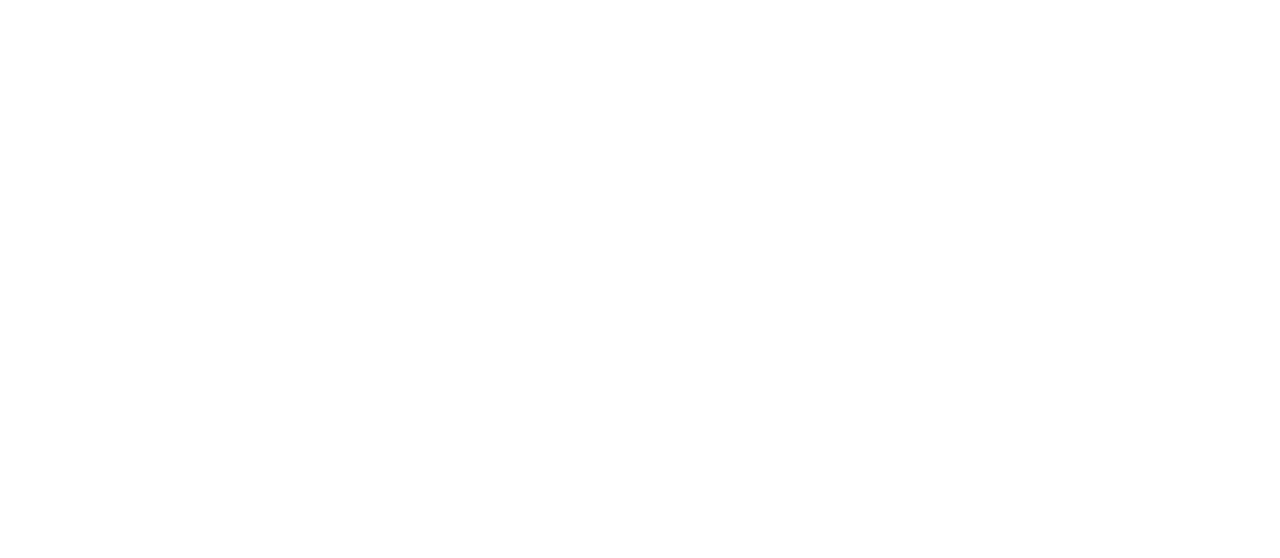
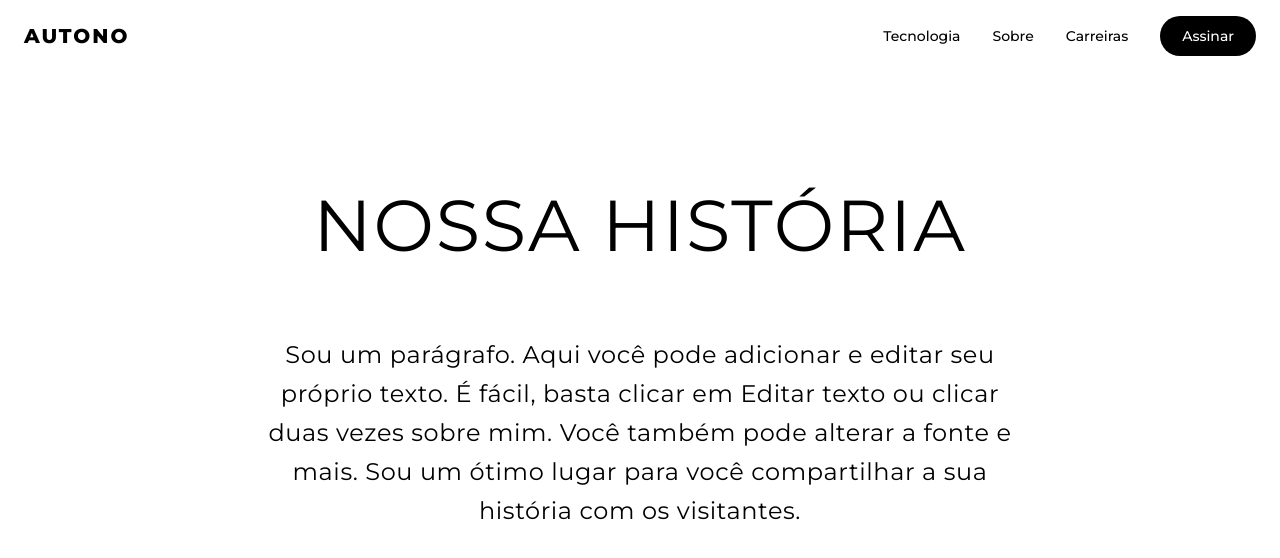
Before and after one commit to kleber-goncalves/autono, a React (Vite) app: page /sobre in a window 1280 px wide. Before the commit this address had no page. Shown: the top 558 px of the page. Built offline with nearby package versions, Linux system fonts and the light colour scheme.

Commit message:
termino feat intro

```diff
--- a/src/App.jsx
+++ b/src/App.jsx
@@ -2,6 +2,7 @@
 import "./App.css";
 import Autono from "./pages/page1/autono";
 import Tecnologia from "./pages/page2-tec/Tecnologia";
+import Sobre from "./pages/page3-sobre/Sobre";
 
 
 function App() {
@@ -9,7 +10,8 @@
         <BrowserRouter>
             <Routes>
                 <Route path="/" element={<Autono />} />
-                <Route path="/tecnologia" element={<Tecnologia/>} />
+                <Route path="/tecnologia" element={<Tecnologia />} />
+                <Route path="/sobre" element={<Sobre />} />
             </Routes>
         </BrowserRouter>
     );
--- a/src/components/Intro_cmp.jsx
+++ b/src/components/Intro_cmp.jsx
@@ -16,7 +16,7 @@
     const baseTitle = "text-6xl max-w-3xl leading-snug tracking-wide text-black text-center";
 
     const baseText =
-        "text-black text-2xl leading-relaxed max-w-2xl text-center";
+        "text-black text-2xl leading-relaxed tracking-wide max-w-2xl text-center";
 
     return (
         <div className={`${baseClass} ${className}`} {...props}>
--- a/src/components/Nav.jsx
+++ b/src/components/Nav.jsx
@@ -95,10 +95,10 @@
                     <LinkItem href="/tecnologia" isScrolled={isScrolled}>
                         Tecnologia
                     </LinkItem>
-                    <LinkItem href="/about" isScrolled={isScrolled}>
+                    <LinkItem href="/sobre" isScrolled={isScrolled}>
                         Sobre
                     </LinkItem>
-                    <LinkItem href="/contact" isScrolled={isScrolled}>
+                    <LinkItem href="/carreiras" isScrolled={isScrolled}>
                         Carreiras
                     </LinkItem>
 
--- /dev/null
+++ b/src/pages/page3-sobre/Sobre.jsx
@@ -0,0 +1,13 @@
+import Nav from "../../components/Nav";
+import Intro from "../page3-sobre/layout/Intro";
+
+function Sobre() {
+    return (
+        <>
+            <Nav />
+            <Intro/>
+        </>
+    )
+}
+
+export default Sobre
--- /dev/null
+++ b/src/pages/page3-sobre/layout/Intro.jsx
@@ -0,0 +1,17 @@
+import Intro_cmp from "../../../components/Intro_cmp";
+
+function Intro() {
+    return (
+        <section className="max-w-8xl mx-auto px-6 lg:px-9 py-24 flex flex-col items-center ">
+            <Intro_cmp
+                className="gap-15"
+                classNameTitle="text-7xl"
+                classNameText="tracking-wide max-w-3xl"
+                titulo="NOSSA HISTÓRIA"
+                texto="Sou um parágrafo. Aqui você pode adicionar e editar seu próprio texto. É fácil, basta clicar em Editar texto ou clicar duas vezes sobre mim. Você também pode alterar a fonte e mais. Sou um ótimo lugar para você compartilhar a sua história com os visitantes."
+            />
+        </section>
+    );
+}
+
+export default Intro;
```
